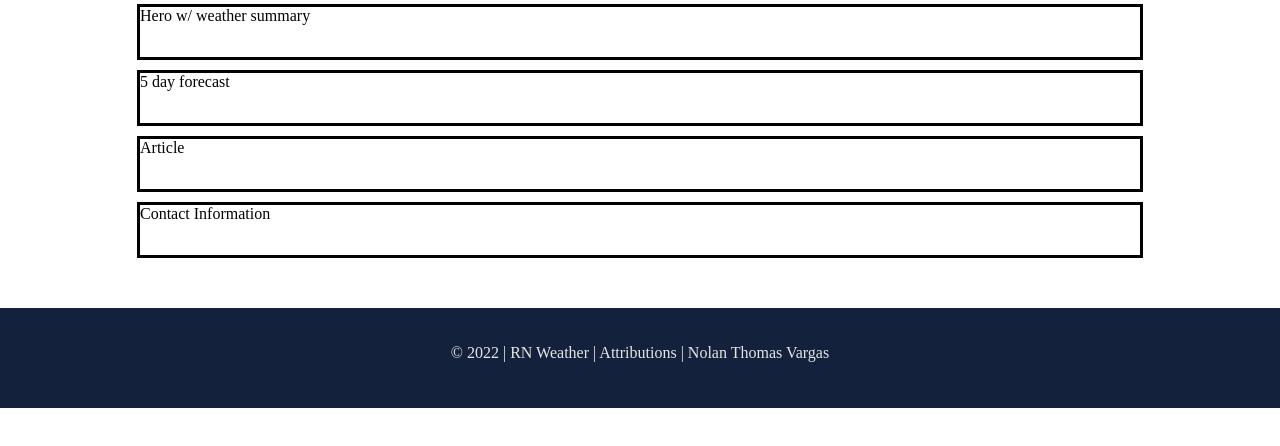
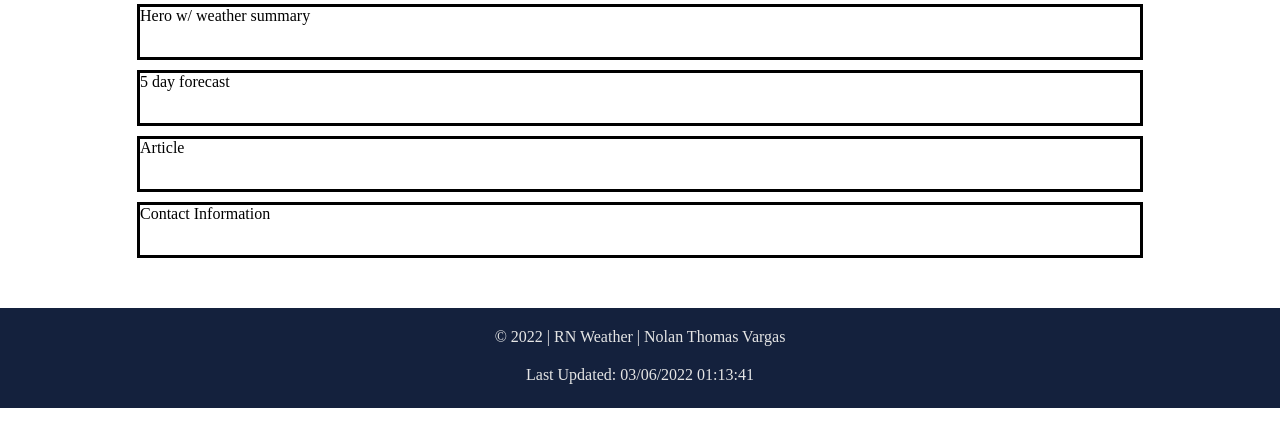
Before and after one commit to nolanvargas/WDD230-W1, a plain HTML site: page weather/preston.html in a window 1280 px wide. Shown: the part 292-738 px from the top of the page. Drawn offline with Linux system fonts and the light colour scheme.

Commit message:
minor updates

```diff
--- a/weather/css/style.css
+++ b/weather/css/style.css
@@ -131,11 +131,15 @@ footer {
     background-color: #14213D;
     color: #E5E5E5;
     height: 100px;
-    display: flex;
+    display: block;
     justify-content: center;
     margin-top: 50px;
 }
 
-footer p {
+footer p{
+    display: block;
+    max-width: fit-content;
+    margin: auto;
     padding-top: 20px;
+
 }
--- a/weather/js/index.js
+++ b/weather/js/index.js
@@ -1,7 +1,10 @@
 const hambutton = document.querySelector('.ham');
 const mainnav = document.querySelector('.navigation')
+const string = document.lastModified;
+const year = new Date().getFullYear()
 
 hambutton.addEventListener('click', () => {mainnav.classList.toggle('responsive')}, false);
-
-// To solve the mid resizing issue with responsive class on
 window.onresize = () => {if (window.innerWidth > 760) mainnav.classList.remove('responsive')};
+document.querySelector("#footerB").innerHTML = `Last Updated: ${string}`;
+document.querySelector("#footerA").innerHTML =
+    `&copy; ${year} | RN Weather | Nolan Thomas Vargas`
--- a/weather/preston.html
+++ b/weather/preston.html
@@ -29,14 +29,17 @@
         </ul>
     </nav>
 
-    <h2 id="cityName">Preston, ID</h2>
-    <div class="contentBox">Hero w/ weather summary</div>
-    <div class="contentBox">5 day forecast</div>
-    <div class="contentBox">Article</div>
-    <div class="contentBox">Contact Information</div>
+    <div id="content">
+      <h2 id="cityName">Preston, ID</h2>
+      <div class="contentBox">Hero w/ weather summary</div>
+      <div class="contentBox">5 day forecast</div>
+      <div class="contentBox">Article</div>
+      <div class="contentBox">Contact Information</div>
+    </div>
 
     <footer>
-        <p id="footerA">&copy; 2022 | RN Weather | Attributions | Nolan Thomas Vargas</p>
+      <p id="footerA">&copy; 2022 | Nolan Thomas Vargas | Idaho | <a href="https://www.byui.edu/online" style="color: #B1E4FB">BYUI Online Learning</a></p>
+      <p id="footerB"></p>
     </footer>
 
 
```
